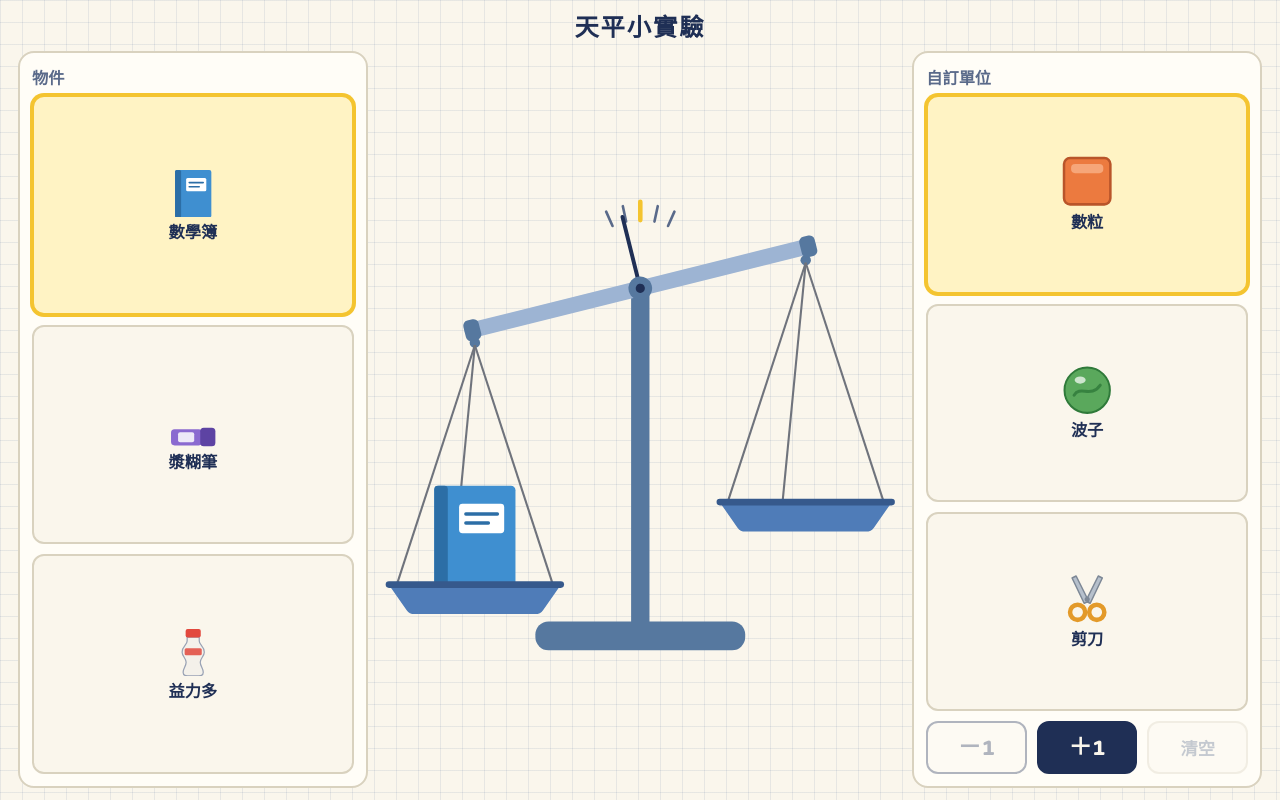
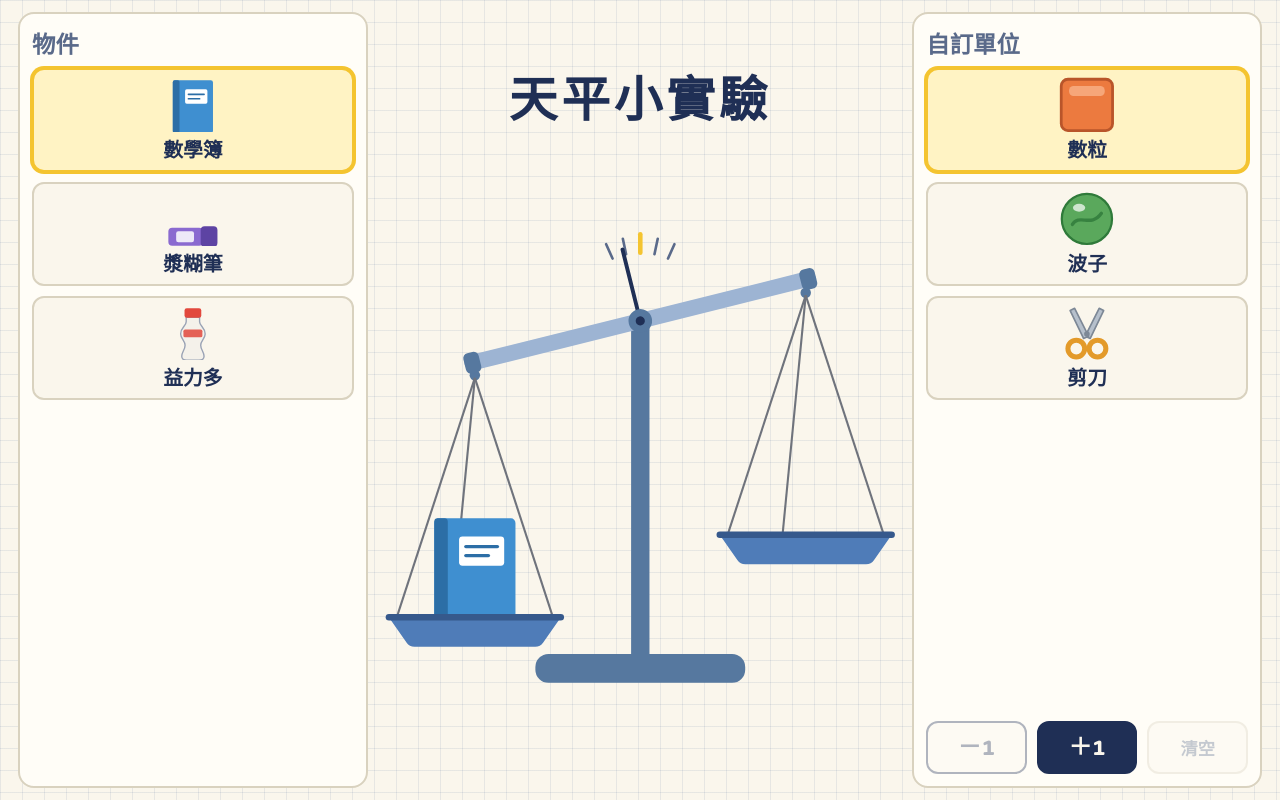
Before and after one commit to mathtccpswke/p3customunits, a plain HTML site: page index.html in a window 1280 px wide. Drawn offline with Linux system fonts and the light colour scheme; a web font is replaced by a local one.

Commit message:
Update index.html

```diff
--- a/index.html
+++ b/index.html
@@ -167,8 +167,8 @@ h2{font-size:1rem;font-weight:600;color:var(--ink-soft);margin-bottom:8px}
     gap:10px;
   }
   :root{--radius:16px;--gap:10px;--pad:12px}
-  h1{font-size:1.35rem;line-height:1.2;padding-top:0}
-  h2{font-size:.9rem;margin-bottom:6px}
+  h1{font-size:1.85rem;line-height:1.2;padding-top:0}
+  h2{font-size:1.3rem;margin-bottom:8px}
   .choice{font-size:.9rem;padding:6px 4px;gap:2px}
   .choice svg{width:2.8rem;height:2.8rem}
   .btn{font-size:1.3rem;min-height:52px;padding:5px 0}
@@ -180,18 +180,35 @@ h2{font-size:1rem;font-weight:600;color:var(--ink-soft);margin-bottom:8px}
   .app{
     display:grid;
     grid-template-columns:minmax(190px, .9fr) minmax(360px, 1.35fr) minmax(190px, .9fr);
-    grid-template-rows:auto minmax(0, 1fr);
+    grid-template-rows:minmax(0, 1fr);
     align-items:stretch;
+    position:relative;
   }
-  h1{grid-column:1 / -1}
+  /* 標題只放在中央天平區上方，並不佔用兩側操作面板的高度。 */
+  h1{
+    position:absolute;
+    z-index:1;
+    top:clamp(60px, 9vh, 90px);
+    left:28.5%;
+    width:43%;
+    font-size:clamp(2.25rem, 3.8vw, 3.3rem);
+    line-height:1.1;
+    pointer-events:none;
+  }
   .panel{min-height:0;height:100%;display:flex;flex-direction:column}
-  .panel:first-of-type{grid-column:1;grid-row:2}
-  .stage{grid-column:2;grid-row:2;min-height:0;align-items:center}
-  .panel:last-of-type{grid-column:3;grid-row:2}
-  .choices{grid-template-columns:1fr;flex:1;min-height:0}
-  .choice{justify-content:center}
+  .panel:first-of-type{grid-column:1;grid-row:1}
+  .stage{grid-column:2;grid-row:1;min-height:0;align-items:center;padding-top:clamp(80px, 13vh, 130px)}
+  .panel:last-of-type{grid-column:3;grid-row:1}
+  .choices{
+    grid-template-columns:1fr;
+    grid-template-rows:repeat(3, clamp(88px, 13vh, 112px));
+    flex:none;
+    min-height:0;
+  }
+  .choice{justify-content:center;font-size:1.1rem;padding:4px}
+  .choice svg{width:3.1rem;height:3.1rem}
   #balance{width:100%;height:100%;max-width:100%;max-height:100%}
-  .ctrl{margin-top:10px}
+  .ctrl{margin-top:auto;padding-top:10px}
 }
 
 /* iPad 直向：保留由上至下的閱讀順序，但各區塊會自動收合至單頁。 */
```
